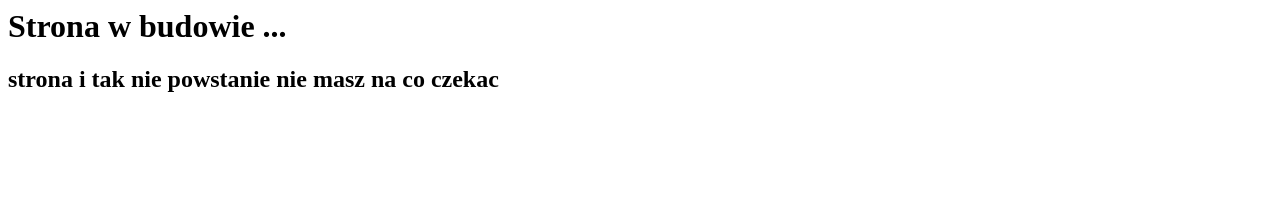
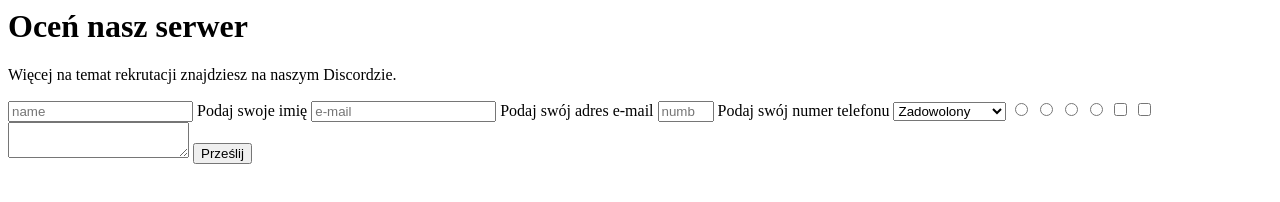
Before and after one commit to fgrossy/homepage, a plain HTML site: page index.html in a window 1280 px wide. Drawn offline with Linux system fonts and the light colour scheme.

Commit message:
dodanie ankiet

```diff
--- a/index.html
+++ b/index.html
@@ -1,12 +1,32 @@
-<html lang="en">
-<head>
-    <meta charset="UTF-8">
-    <meta http-equiv="X-UA-Compatible" content="IE=edge">
-    <meta name="viewport" content="width=, initial-scale=">
-    <title>Document</title>
-</head>
-<body>
-    <h1>Strona w budowie ...</h1>
-    <h2>strona i tak nie powstanie nie masz na co czekac </h2>
-</body>
+<html lang="PL-pl">
+  <head>
+    <link rel="stylesheet" href="styles.css">
+  </head>
+  <body>
+    <h1 id="title">Oceń nasz serwer</h1>
+    <p id="description">Więcej na temat rekrutacji znajdziesz na naszym Discordzie.</p>
+    <form id="survey-form">
+      <input id="name" type="text" placeholder="name" required/>
+      <label id="name-label">Podaj swoje imię</label>
+      <input id="email" type="email" placeholder="e-mail" required/>
+      <label id="email-label">Podaj swój adres e-mail</label>
+      <input id="number" type="number" min="9" max="13" placeholder="number" required/>
+      <label id="number-label">Podaj swój numer telefonu</label>
+      <select id="dropdown">
+        <option>Zadowolony</option>
+        <option>Niezadowolony</option>
+      </select>
+          <input type="radio" value="value" name="Nie"/>
+          <input type="radio" value="value" name="Tak"/>
+          <input type="radio" value="value" name="Nie"/>
+          <input type="radio" value="value" name="Tak"/>
+          <input type="checkbox" value="value" name="Nie"/>
+          <input type="checkbox" value="value" name="Tak"/>
+          <textarea>
+          </textarea>
+  <button id="submit" type="submit" >Prześlij</button>
+    </form>
+
+
+  </body>
 </html>
```
